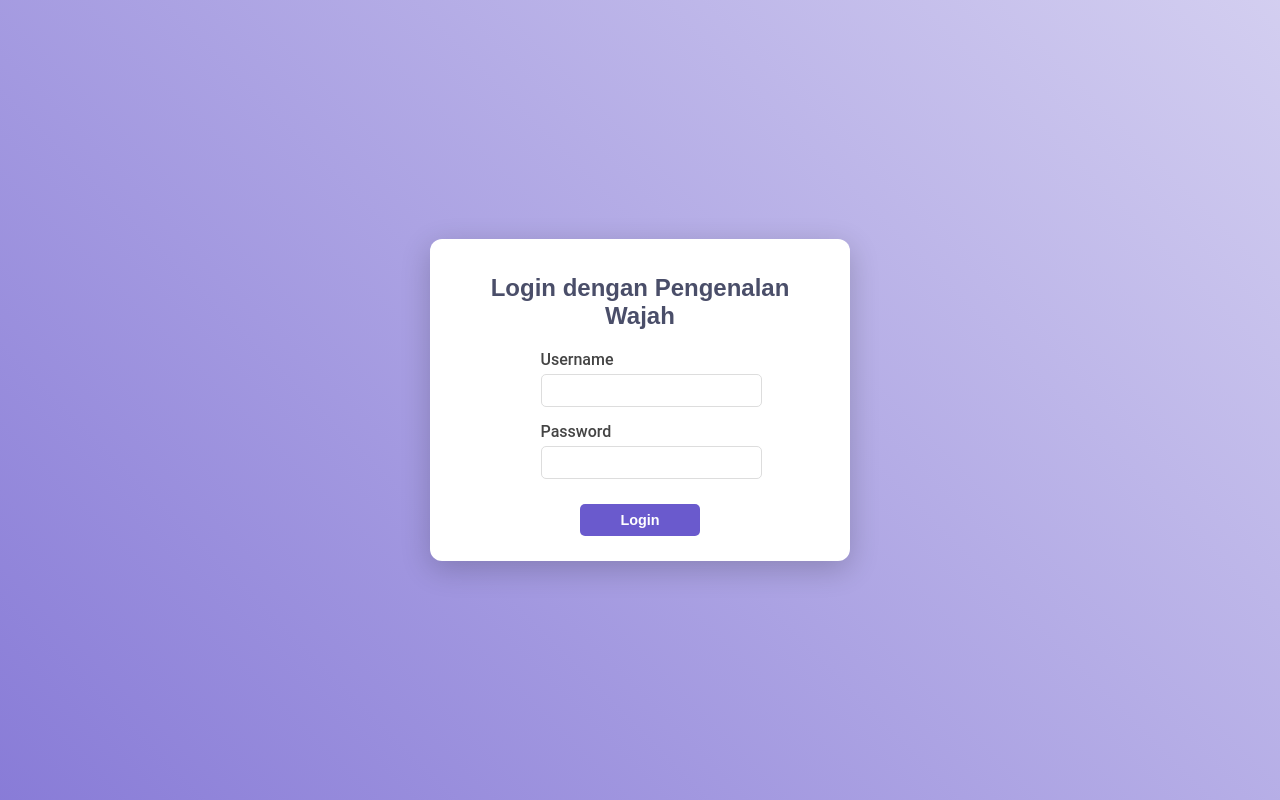
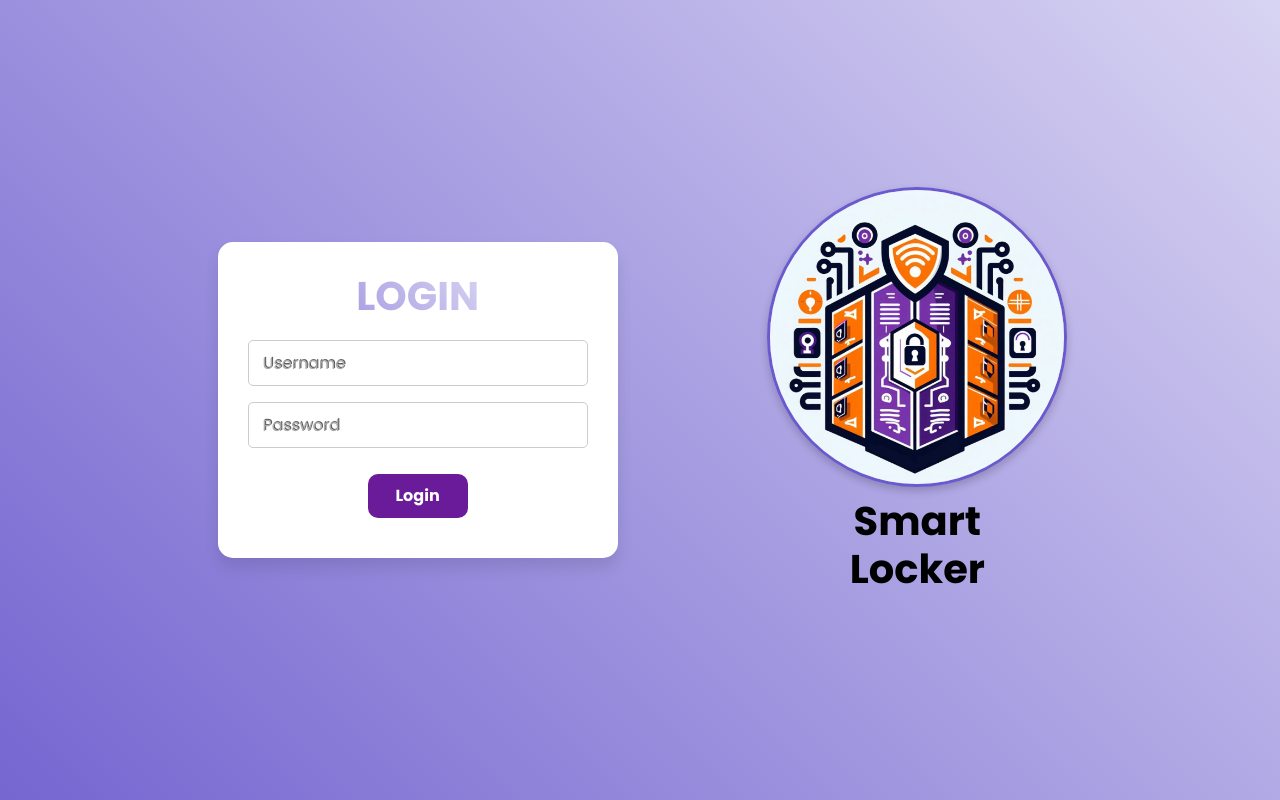
Before and after one commit to MuhammadRizki1303/Project-Smart-Loker-Berbasis-RFID, a PHP site: page /Project-Smart-Loker-Berbasis-RFID/login.php in a window 1280 px wide. Run offline with PHP 8.4, Linux system fonts and the light colour scheme.

Commit message:
Tambahan Tampilan

```diff
--- a/css/style.css
+++ b/css/style.css
@@ -362,6 +362,7 @@ h2 {
 
 /* Floating Effect on Focus */
 .floating-label input:focus + label,
+.floating-label input:not(:placeholder-shown) + label,
 .floating-label select:focus + label {
   top: -8px;
   left: 10px;
--- a/login.php
+++ b/login.php
@@ -21,137 +21,15 @@ if ($_SERVER['REQUEST_METHOD'] == 'POST') {
     <meta charset="UTF-8">
     <meta name="viewport" content="width=device-width, initial-scale=1.0">
     <title>Login Pengenalan Wajah</title>
+    <link href="https://cdn.jsdelivr.net/npm/bootstrap@5.3.3/dist/css/bootstrap.min.css" rel="stylesheet"
+        integrity="sha384-QWTKZyjpPEjISv5WaRU9OFeRpok6YctnYmDr5pNlyT2bRjXh0JMhjY6hW+ALEwIH" crossorigin="anonymous">
     <link rel="stylesheet" href="css/style.css">
-    <style>
-        /* Global Styles */
-        body {
-            background: linear-gradient(45deg, #ff7f50, #6a5acd, #ffffff);
-            background-size: 400% 400%;
-            animation: gradientBG 15s ease infinite;
-            display: flex;
-            justify-content: center;
-            align-items: center;
-            min-height: 100vh;
-            font-family: 'Roboto', sans-serif;
-            margin: 0;
-            color: #333;
-        }
-
-        @keyframes gradientBG {
-            0% {
-                background-position: 0% 50%;
-            }
-
-            50% {
-                background-position: 100% 50%;
-            }
-
-            100% {
-                background-position: 0% 50%;
-            }
-        }
-
-        /* Container for the login form */
-        .login-container {
-            background: #fff;
-            padding: 25px 30px;
-            border-radius: 12px;
-            box-shadow: 0 8px 30px rgba(0, 0, 0, 0.2);
-            width: 90%;
-            max-width: 360px;
-            text-align: center;
-            opacity: 0;
-            transform: translateY(-20px);
-            transition: transform 0.3s ease, opacity 0.3s ease;
-        }
-
-        .login-container.show {
-            opacity: 1;
-            transform: translateY(0);
-        }
-
-        /* Title Styles */
-        h2.project-title {
-            color: #4a4e69;
-            font-size: 1.5em;
-            font-weight: bold;
-            margin-bottom: 20px;
-        }
-
-        /* Alert Message */
-        .alert {
-            background-color: #f8d7da;
-            color: #721c24;
-            padding: 10px;
-            border-radius: 5px;
-            margin-bottom: 15px;
-        }
-
-        /* Form Label Styles */
-        .form-label {
-            color: #444;
-            font-weight: 500;
-            display: block;
-            text-align: left;
-            margin-bottom: 5px;
-        }
-
-        /* Input Field Styles */
-        .form-control {
-            width: 100%;
-            padding: 8px 10px;
-            border-radius: 5px;
-            border: 1px solid #ddd;
-            margin-bottom: 15px;
-            transition: border-color 0.3s ease, box-shadow 0.3s ease;
-        }
-
-        .form-control:focus {
-            border-color: #6a5acd;
-            box-shadow: 0 0 5px rgba(106, 90, 205, 0.4);
-            outline: none;
-        }
-
-        /* Button Styles */
-        .btn-primary {
-            background-color: #6a5acd;
-            color: white;
-            padding: 8px;
-            border-radius: 5px;
-            font-size: 0.9em;
-            font-weight: 600;
-            border: none;
-            cursor: pointer;
-            transition: background-color 0.3s ease, transform 0.2s ease;
-            width: 100%;
-            max-width: 120px;
-            margin-top: 10px;
-        }
-
-        .btn-primary:hover {
-            background-color: #ff7f50;
-            transform: translateY(-2px);
-        }
-
-        /* Center Button */
-        form {
-            display: flex;
-            flex-direction: column;
-            align-items: center;
-        }
-
-        /* Responsive adjustments */
-        @media (max-width: 768px) {
-            .login-container {
-                padding: 20px;
-            }
-        }
-    </style>
+    <link href="https://fonts.googleapis.com/css2?family=Poppins:wght@400;700&display=swap" rel="stylesheet">
 </head>
 
 <body>
-    <div class="login-container show">
-        <h2 class="text-center project-title">Login dengan Pengenalan Wajah</h2>
+    <div class="col-sm-2 card-container show">
+        <h2 class="text-center gradient-title">Login</h2>
 
         <!-- Tampilkan pesan kesalahan dari sesi jika ada -->
         <?php if (isset($_SESSION['error_message'])): ?>
@@ -162,17 +40,26 @@ if ($_SERVER['REQUEST_METHOD'] == 'POST') {
         <?php endif; ?>
 
         <!-- Form login tetap sama -->
-        <form method="POST" action="">
-            <div class="mb-3">
+        <form class="form-container" method="POST" action="">
+            <div class="mb-3 form-group floating-label">
+                <input type="text" class="form-control" id="username" name="username" placeholder="Username" required>
                 <label for="username" class="form-label">Username</label>
-                <input type="text" class="form-control" id="username" name="username" required>
             </div>
-            <div class="mb-3">
+            <div class="mb-3 form-group floating-label">
+                <input type="password" class="form-control" id="password" name="password" placeholder="Password"
+                    required>
                 <label for="password" class="form-label">Password</label>
-                <input type="password" class="form-control" id="password" name="password" required>
             </div>
-            <button type="submit" class="btn btn-primary">Login</button>
+            <div class="button-group">
+                <button type="submit" class="btn btn-purple">Login</button>
+            </div>
         </form>
+    </div>
+
+    <!-- Logo Proyek -->
+    <div class="col-sm-2 logo-container">
+        <img src="images/logo.png" alt="Logo Proyek" class="rotate-scale-up circle-avatar">
+        <h2 class="project-title">Smart Locker</h2>
     </div>
 </body>
 
```
Also changed, not shown: input.php (+10 -7 lines).
